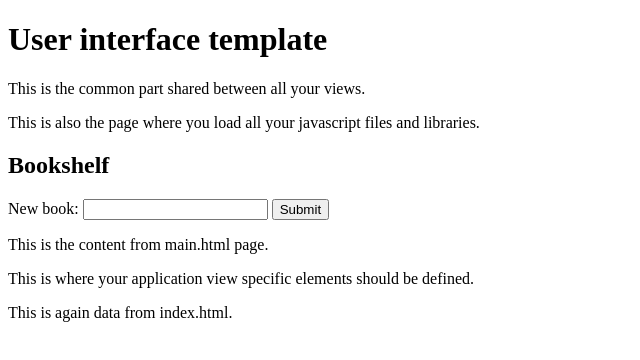
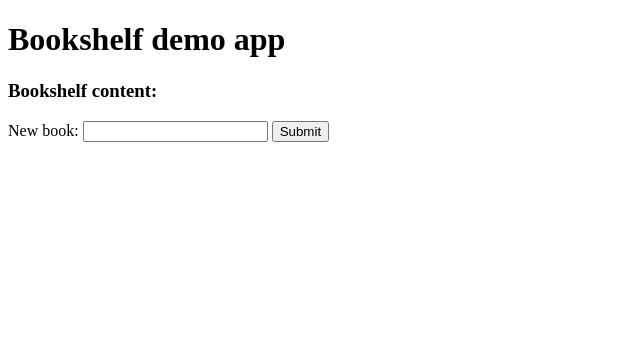
Before and after one commit to iaarnio/AngularExpressNodeMongo, a website: page client/index.html in a window 1280 px wide. Shown: the whole page, without its empty margins (0-640 px from the left). Drawn offline with nearby package versions, Linux system fonts and the light colour scheme; some packages are replaced by stand-ins of ours; no server answers.

Commit message:
simplify ui content

```diff
--- a/client/app/book/book.html
+++ b/client/app/book/book.html
@@ -1,6 +1,6 @@
 <!-- This partial view file. This will be inserted by AngularJS to index.html in place of <ng-view> element -->
 <div>
-  <h2>Bookshelf</h2>
+  <h3>Bookshelf content:</h3>
   <ul ng-repeat="book in books.bookList">
     <li>{{ book.title }} <a ng-click="books.deleteBook(book)" href="">delete</a></li>
   </ul>
@@ -9,6 +9,4 @@
     <input type="text" name="newBook" id="newBook" ng-model="books.newBook.title" required/>
     <input type="submit"/>
   </form>
-  <p>This is the content from main.html page.</p>
-  <p>This is where your application view specific elements should be defined.</p>
 </div>
--- a/client/index.html
+++ b/client/index.html
@@ -2,17 +2,9 @@
 <html>
   <head></head>
   <body ng-app="bookapp">
+    <h1>Bookshelf demo app</h1>
 
-    <h1>User interface template</h1>
-
-    <p>This is the common part shared between all your views.</p>
-
-    <p>This is also the page where you load all your javascript files and libraries.</p>
-
-    <div ng-view=""></div> <!-- Here will be your view contect. In this minimal example just main.html content -->
-
-    <p>This is again data from index.html.</p>
-
+    <div ng-view=""></div> <!-- Here will be your view contect. In this demo app just 'book.html' -->
 
     <script type="text/javascript" src="//ajax.googleapis.com/ajax/libs/angularjs/1.3.0/angular.js"></script>
     <script type="text/javascript" src="//ajax.googleapis.com/ajax/libs/angularjs/1.3.0/angular-route.js"></script>
```
